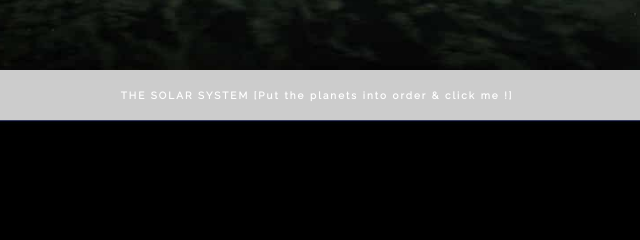
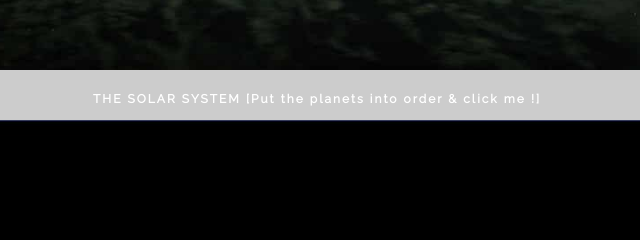
Before and after one commit to 18685030/18685030.github.io, a plain HTML site: page index.html in a window 1280 px wide. Shown: the part 1730-1970 px from the top of the page, 323-963 px from the left. Drawn offline with nearby package versions, Linux system fonts and the light colour scheme.

Commit message:
Update jquery

```diff
--- a/css/style.css
+++ b/css/style.css
@@ -516,7 +516,7 @@ h1{
 	color: white;
 	font-family: Raleway, sans-serif;
 	font-weight: bolder;
-	font-size: 10px;
+	font-size: 12px;
 	letter-spacing: 2px;
 	padding-top: 10px;
 	padding-bottom: 10px;
--- a/demo.html
+++ b/demo.html
@@ -8,6 +8,7 @@
 
 	<link href="https://fonts.googleapis.com/css?family=Raleway" rel="stylesheet">
 	<script type "text/javascript" src="https://ajax.googleapis.com/ajax/libs/jquery/3.3.1/jquery.min.js"></script>
+		<script src="https://code.jquery.com/ui/1.11.2/jquery-ui.js"></script>
 	<script src = "js/jquery.js"></script>
 	<link rel="stylesheet" href="css/validation.css">
 </head>
```
Also changed, not shown: observations.html (+1 -0 lines), validation.html (+1 -0 lines), 1 other file.
